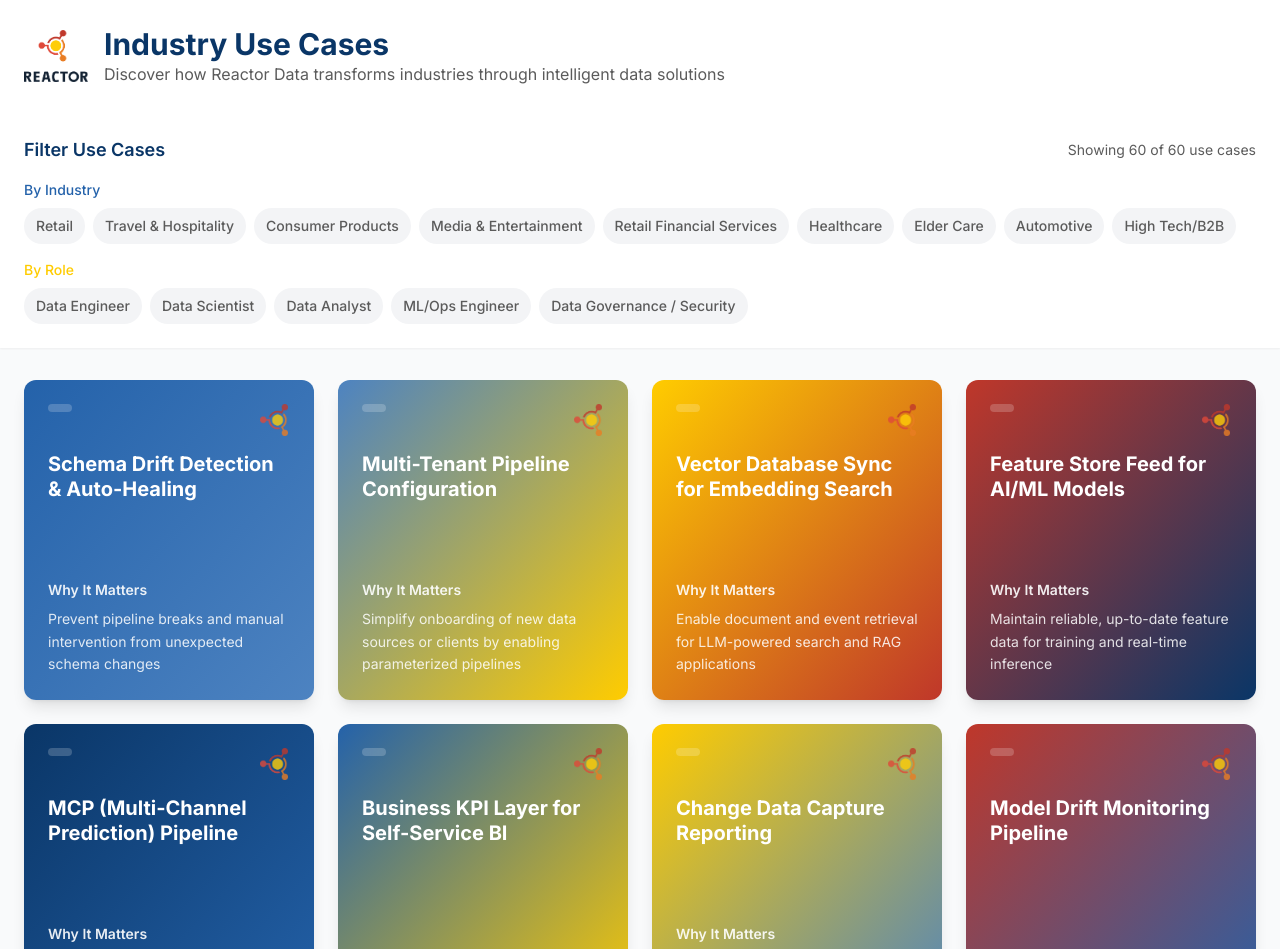
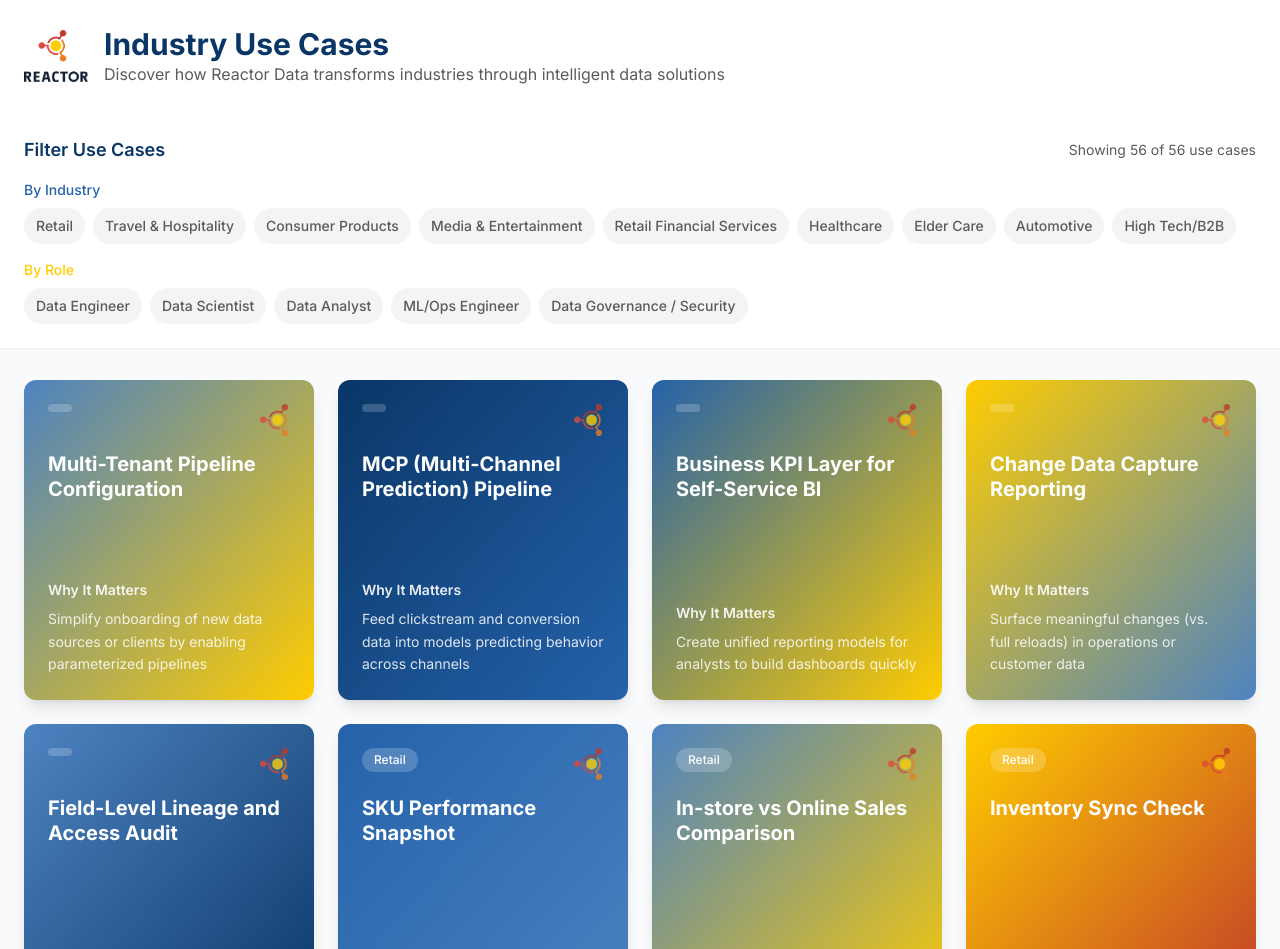
Before and after one commit to tgiffin/wp-reactor-card-flip-showcase, a React (Vite) app: page / in a window 1280 px wide. Shown: the top 949 px of the page. Built offline with nearby package versions, Linux system fonts and the light colour scheme.

Commit message:
Remove specified use cases
Removed the following use cases: Schema Drift Detection & Auto-Healing, Vector Database Sync for Embedding Search, Feature Store Feed for AI/ML Models, and Model Drift Monitoring Pipeline. Updated `src/data/roleBasedUseCases.ts` and `src/data/industryUseCases.ts`.

```diff
--- a/src/data/roleBasedUseCases.ts
+++ b/src/data/roleBasedUseCases.ts
@@ -3,17 +3,6 @@ import { UseCase } from './types';
 
 export const roleBasedUseCases: UseCase[] = [
   // Role-based Use Cases (no industry assignment)
-  {
-    id: 'role-1',
-    role: 'Data Engineer',
-    title: 'Schema Drift Detection & Auto-Healing',
-    whyItMatters: 'Prevent pipeline breaks and manual intervention from unexpected schema changes',
-    dataSources: ['APIs', 'SaaS connectors', 'Kafka topics'],
-    entitiesTables: ['raw_events', 'ingest_logs', 'schema_snapshots'],
-    sampleFields: ['source_field', 'data_type', 'table_name'],
-    reactorRole: 'Monitor schema evolution and auto-map fields or flag drift with AI suggestions',
-    gradientClass: 'bg-gradient-to-br from-reactor-blue to-reactor-medium-blue'
-  },
   {
     id: 'role-2',
     role: 'Data Engineer',
@@ -24,28 +13,6 @@ export const roleBasedUseCases: UseCase[] = [
     sampleFields: ['tenant_id', 'schedule', 'destinations'],
     reactorRole: 'Support dynamic pipelines with templated configs per client/environment',
     gradientClass: 'bg-gradient-to-br from-reactor-medium-blue to-soundcommerce-yellow'
-  },
-  {
-    id: 'role-3',
-    role: 'Data Scientist',
-    title: 'Vector Database Sync for Embedding Search',
-    whyItMatters: 'Enable document and event retrieval for LLM-powered search and RAG applications',
-    dataSources: ['Unstructured text', 'event logs'],
-    entitiesTables: ['documents', 'embeddings', 'vector_store_metadata'],
-    sampleFields: ['doc_id', 'embedding', 'timestamp'],
-    reactorRole: 'Transform raw data into vector format and sync to Pinecone, Weaviate, or pgvector',
-    gradientClass: 'bg-gradient-to-br from-soundcommerce-yellow to-reactor-red'
-  },
-  {
-    id: 'role-4',
-    role: 'Data Scientist',
-    title: 'Feature Store Feed for AI/ML Models',
-    whyItMatters: 'Maintain reliable, up-to-date feature data for training and real-time inference',
-    dataSources: ['EDW', 'APIs', 'IoT feeds'],
-    entitiesTables: ['features', 'model_inputs', 'training_data'],
-    sampleFields: ['entity_id', 'feature_name', 'value'],
-    reactorRole: 'Stream structured feature data to online/offline stores (Feast, Tecton, etc.)',
-    gradientClass: 'bg-gradient-to-br from-reactor-red to-reactor-dark-blue'
   },
   {
     id: 'role-5',
@@ -81,17 +48,6 @@ export const roleBasedUseCases: UseCase[] = [
     gradientClass: 'bg-gradient-to-br from-soundcommerce-yellow to-reactor-medium-blue'
   },
   {
-    id: 'role-8',
-    role: 'ML/Ops Engineer',
-    title: 'Model Drift Monitoring Pipeline',
-    whyItMatters: 'Detect when deployed ML models begin performing poorly over time',
-    dataSources: ['Prediction APIs', 'Feature store'],
-    entitiesTables: ['model_outputs', 'drift_scores', 'performance_metrics'],
-    sampleFields: ['model_id', 'accuracy', 'drift_score'],
-    reactorRole: 'Compare real-time predictions to ground truth to trigger retraining or alerting',
-    gradientClass: 'bg-gradient-to-br from-reactor-red to-reactor-blue'
-  },
-  {
     id: 'role-9',
     role: 'Data Governance / Security',
     title: 'Field-Level Lineage and Access Audit',
```
